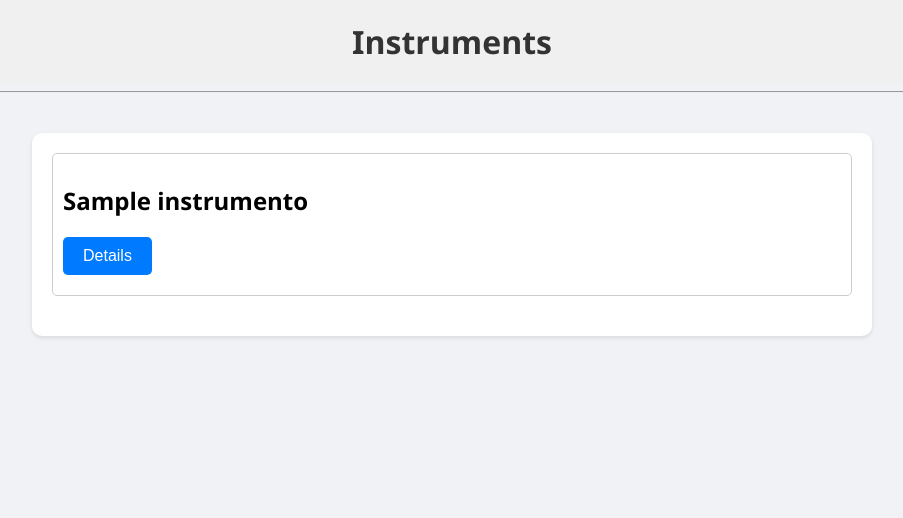
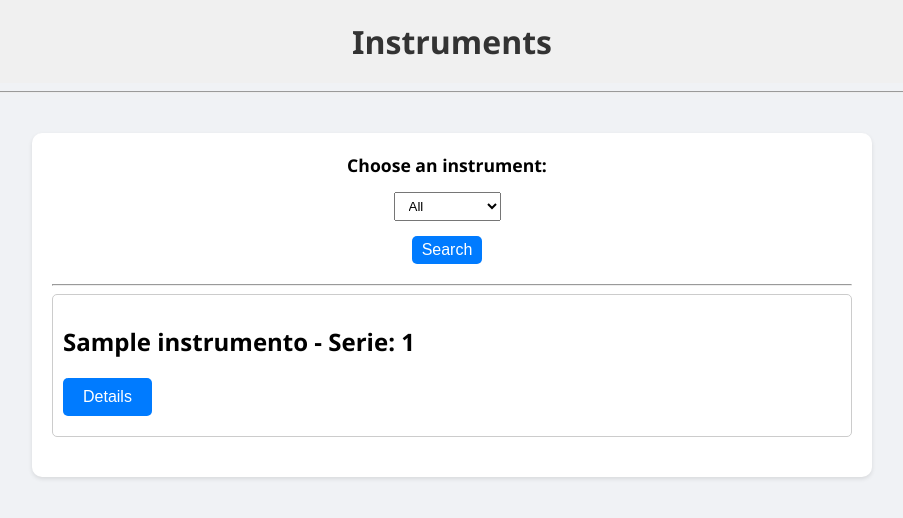
Before and after one commit to Sady-GuzmanT/Instrumentos-MongoFlask-DB2, a Flask app: page /instruments in a window 1280 px wide. Shown: the top 518 px of the page, without its empty margins (188-1091 px from the left). Run offline with Flask 3, Linux system fonts and the light colour scheme; a database or web service that is not in the repository returns one stand-in record (values such as "Sample title").

Commit message:
ComboBox Instrumentos

```diff
--- a/main.py
+++ b/main.py
@@ -53,10 +53,22 @@ def view_students():
         all_students = list(students_collection.find())
         return render_template('students.html', students=all_students)
 
+# @app.route("/instruments", methods=('GET', 'POST'))
+# def view_instruments():
+#     all_instruments = list(instruments_collection.find())
+#     return render_template('instruments.html', instruments=all_instruments)
+
 @app.route("/instruments", methods=('GET', 'POST'))
 def view_instruments():
-    all_instruments = list(instruments_collection.find())
-    return render_template('instruments.html', instruments=all_instruments)
+    if request.method == 'POST':
+        instrument_name = request.form.get('instrument_name')
+        if instrument_name:
+            instruments = list(instruments_collection.find({"nombre": instrument_name}))
+        else:
+            instruments = list(instruments_collection.find())
+    else:
+        instruments = list(instruments_collection.find())
+    return render_template('instruments.html', instruments=instruments)
 
 @app.route("/teachers", methods=('GET', 'POST'))
 def view_teachers():
--- a/templates/instruments.html
+++ b/templates/instruments.html
@@ -45,15 +45,50 @@
         .instrument-details p {
             margin-left: 20px; /* Indent details */
         }
+
+        /* Add styles for the search form */
+        .search-form {
+            margin-bottom: 20px;
+        }
+
+        .search-form label {
+            margin-right: 10px;
+        }
+
+        .search-form select,
+        .search-form button {
+            padding: 5px 10px;
+            margin-right: 10px;
+        }
     </style>
 </head>
 <body>
     <h1>Instruments</h1>
     <hr>
     <div class="content">
+        <!-- Add a form for the combo box and search button -->
+        <form method="POST" action="{{ url_for('view_instruments') }}" class="search-form">
+            <label for="instrument_name">Choose an instrument:</label>
+            <select name="instrument_name" id="instrument_name">
+                <option value="">All</option>
+                <option value="Viola">Viola</option>
+                <option value="Guitarra">Guitarra</option>
+                <option value="Baritono">Barítono</option>
+                <option value="Clarinete">Clarinete</option>
+                <option value="Violin">Violín</option>
+                <option value="Trombon">Trombón</option>
+                <option value="Tuba">Tuba</option>
+                <option value="Corno">Corno</option>
+                <option value="Violoncello">Violoncello</option>
+                <option value="Trompeta">Trompeta</option>
+            </select>
+
+            <button type="submit">Search</button>
+        </form>
+        <hr>
         {% for instrument in instruments %}
             <div class="instrument-card">
-                <h2>{{ instrument.nombre }}</h2>
+                <h2>{{ instrument.nombre }} - Serie: {{ instrument.numSerie }}</h2>
                 <!-- Use button element for details toggle -->
                 <button class="toggle-details">Details</button>
                 <div class="instrument-details">
```
